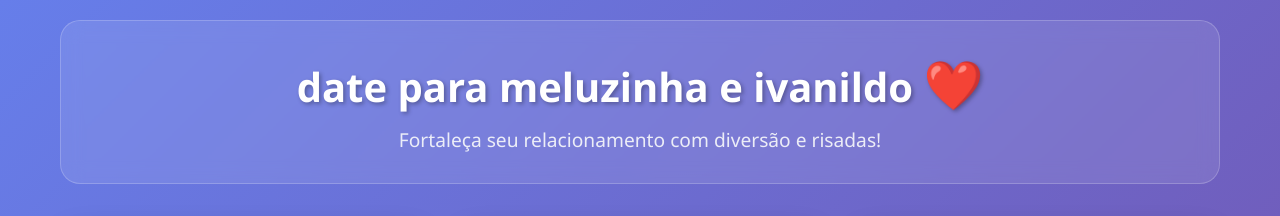
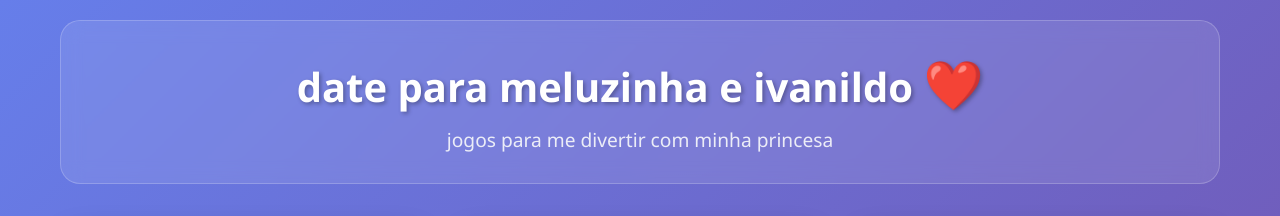
Before and after one commit to bisc82/Site-jogos, a plain HTML site: page Index.html in a window 1280 px wide. Shown: the top 216 px of the page. Drawn offline with Linux system fonts and the light colour scheme.

Commit message:
Update Index.html

```diff
--- a/Index.html
+++ b/Index.html
@@ -243,7 +243,7 @@
     <div class="container">
         <header>
             <h1>date para meluzinha e ivanildo <span class="heart">❤️</span></h1>
-            <p class="subtitle">Fortaleça seu relacionamento com diversão e risadas!</p>
+            <p class="subtitle">jogos para me divertir com minha princesa </p>
         </header>
 
         <div class="games-grid">
```
